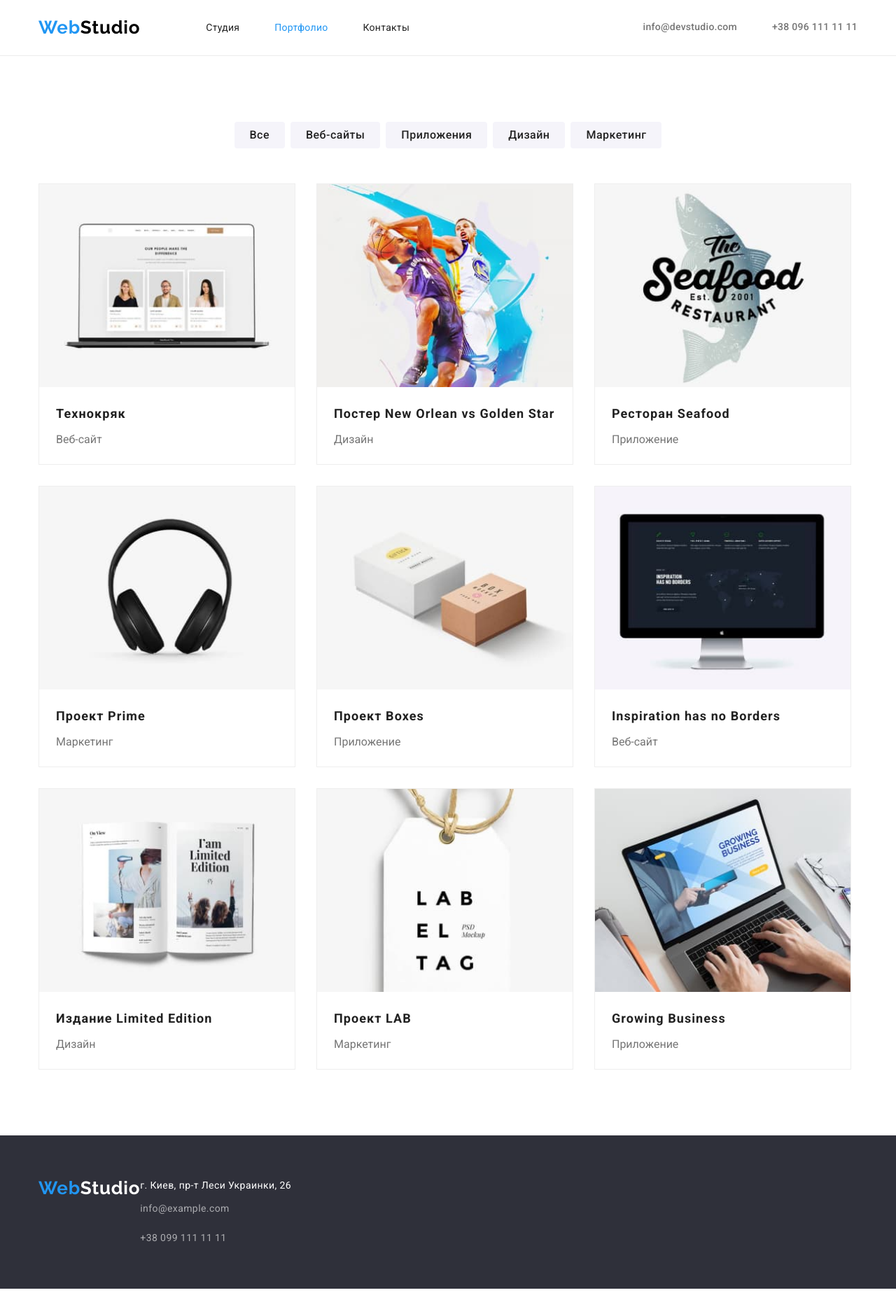
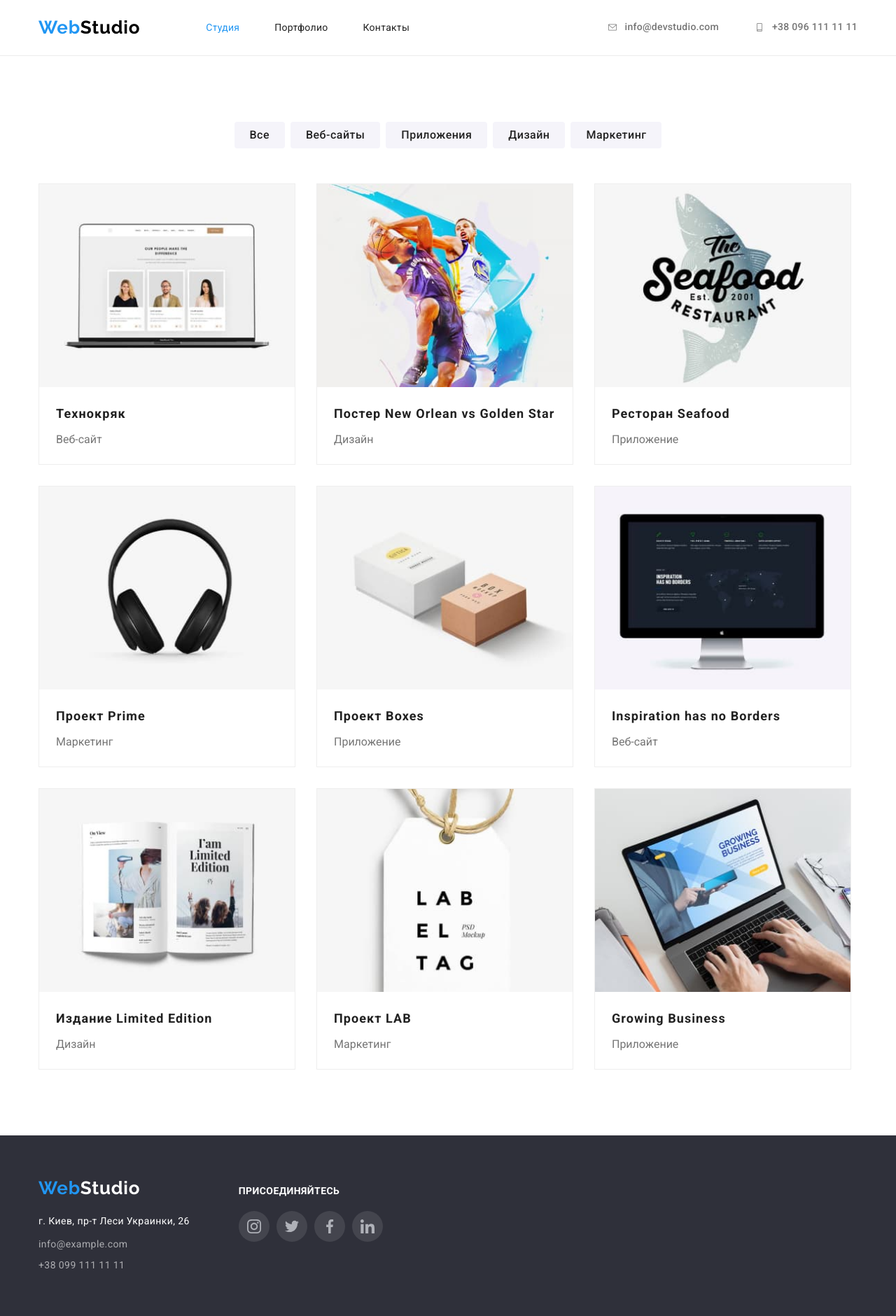
Before and after one commit to arseniy-grinev/goit-markup-hw-04, a plain HTML site: page portfolio.html in a window 1280 px wide. Shown: the whole page at 70% size. Before the commit the page ends 1841 px from the top, so only its background shows below. Drawn offline with nearby package versions, Linux system fonts and the light colour scheme.

Commit message:
footer&header in portfolio

```diff
--- a/portfolio.html
+++ b/portfolio.html
@@ -30,12 +30,12 @@
           >
           <ul class="header-nav-list list">
             <li class="header-nav-item">
-              <a href="./index.html" class="header-nav-link link">Студия</a>
+              <a href="./index.html" class="header-nav-link link nav-current"
+                >Студия</a
+              >
             </li>
             <li class="header-nav-item">
-              <a
-                href="./portfolio.html"
-                class="header-nav-link link nav-current nav-current"
+              <a href="./portfolio.html" class="header-nav-link link"
                 >Портфолио</a
               >
             </li>
@@ -46,11 +46,17 @@
         </nav>
 
         <div class="header-address-link">
-          <a href="mailto:info@devstudio.com" class="header-link link"
-            >info@devstudio.com</a
-          >
-          <a href="tel:+380961111111" class="header-link link"
-            >+38 096 111 11 11</a
+          <a href="mailto:info@devstudio.com" class="header-link link mailto">
+            <svg class="mailto-icon">
+              <use href="./images/icons.svg#icon-envelope"></use>
+            </svg>
+            info@devstudio.com
+          </a>
+          <a href="tel:+380961111111" class="header-link link tel">
+            <svg class="mailto-icon">
+              <use href="./images/icons.svg#icon-smartphone"></use>
+            </svg>
+            +38 096 111 11 11</a
           >
         </div>
       </div>
@@ -224,22 +230,59 @@
     <!-- Footer -->
     <footer class="footer">
       <div class="container">
+        <div class="footer-adresses">
           <a class="footer-logo" lang="en" href="/"
             ><span class="footer-logo-part">Web</span>Studio</a
           >
           <address class="address">
             <p class="address-text">г. Киев, пр-т Леси Украинки, 26</p>
 
-          <a class="address-link link" lang="en" href="mailto;info@example.com"
+            <a
+              class="address-link link"
+              lang="en"
+              href="mailto;info@example.com"
               >info@example.com</a
             >
-          <br />
 
             <a class="address-link link" href="tel:+380991111111"
               >+38 099 111 11 11</a
             >
           </address>
         </div>
+        <div class="footer-soc">
+          <h3 class="footer-soc-title">Присоединяйтесь</h3>
+          <ul class="footer-soc-list list">
+            <li class="footer-soc-item">
+              <a href="" class="footer-soc-link">
+                <svg class="footer-soc-icon" width="20" height="20">
+                  <use href="./images/icons.svg#icon-instagram"></use>
+                </svg>
+              </a>
+            </li>
+            <li class="footer-soc-item">
+              <a href="" class="footer-soc-link">
+                <svg class="footer-soc-icon" width="20" height="20">
+                  <use href="./images/icons.svg#icon-twitter"></use>
+                </svg>
+              </a>
+            </li>
+            <li class="footer-soc-item">
+              <a href="" class="footer-soc-link">
+                <svg class="footer-soc-icon" width="20" height="20">
+                  <use href="./images/icons.svg#icon-facebook"></use>
+                </svg>
+              </a>
+            </li>
+            <li class="footer-soc-item">
+              <a href="" class="footer-soc-link">
+                <svg class="footer-soc-icon" width="20" height="20">
+                  <use href="./images/icons.svg#icon-linkedin"></use>
+                </svg>
+              </a>
+            </li>
+          </ul>
+        </div>
+      </div>
     </footer>
   </body>
 </html>
```
Also changed, not shown: index.html (+0 -1 lines). Lines whose indentation alone changed are shown as unchanged.
